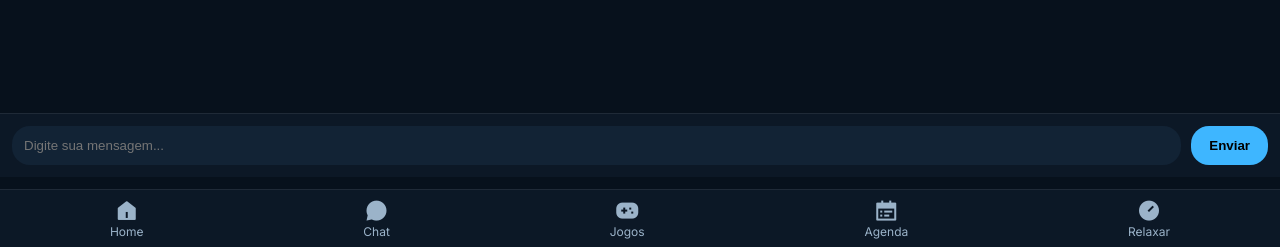
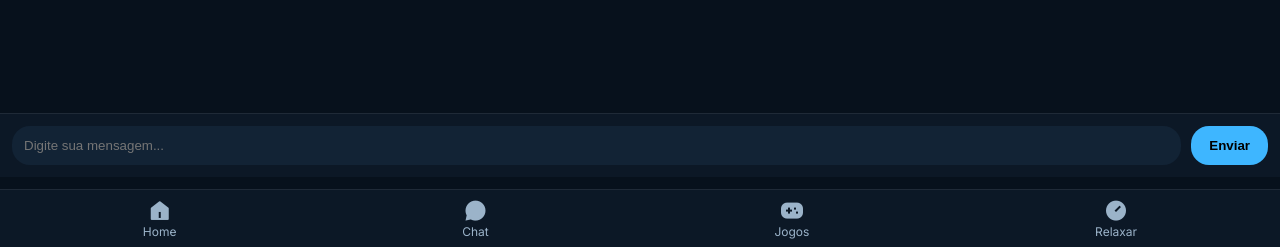
Before and after one commit to miguel02714/projetotcc, a Flask app: page /chat/1 in a window 1280 px wide. Shown: the part 553-800 px from the top of the page. Run offline with Flask 3, Linux system fonts and the light colour scheme; a user stored in the database is signed in; tables that the repository leaves empty hold one stand-in row (values such as "Sample post").

Commit message:
Add files via upload

```diff
--- a/templates/calendario.html
+++ b/templates/calendario.html
@@ -443,7 +443,7 @@ h1 {
     <a href="{{ url_for('inicio') }}" class="toolbar-link"><i class="ri-home-5-fill"></i>Home</a>
     <a href="{{ url_for('chattodos') }}" class="toolbar-link"><i class="ri-chat-3-fill"></i>Chat</a>
     <a href="{{ url_for('quizboost') }}" class="toolbar-link"><i class="ri-gamepad-fill"></i>Quiz</a>
-    <a href="{{ url_for('calendario') }}" class="toolbar-link active"><i class="ri-calendar-todo-fill"></i>Agenda</a>
+
     <a href="{{ url_for('relaxar') }}" class="toolbar-link"><i class="ri-timer-2-fill"></i>Relaxar</a>
 </nav>
 </footer>
--- a/templates/chat.html
+++ b/templates/chat.html
@@ -208,10 +208,7 @@ body {
         <span>Jogos</span>
     </a>
 
-    <a href="{{ url_for('calendario') }}" class="toolbar-link" aria-label="Agenda">
-        <i class="ri-calendar-todo-fill"></i>
-        <span>Agenda</span>
-    </a>
+
 
     <a href="{{ url_for('relaxar') }}" class="toolbar-link" aria-label="Relaxar">
         <i class="ri-timer-2-fill"></i>
--- a/templates/chatsearch.html
+++ b/templates/chatsearch.html
@@ -204,10 +204,7 @@
         <span>Jogos</span>
     </a>
 
-    <a href="{{ url_for('calendario') }}" class="toolbar-link" aria-label="Agenda">
-        <i class="ri-calendar-todo-fill"></i>
-        <span>Agenda</span>
-    </a>
+
 
     <a href="{{ url_for('relaxar') }}" class="toolbar-link" aria-label="Relaxar">
         <i class="ri-timer-2-fill"></i>
--- a/templates/editar_perfil.html
+++ b/templates/editar_perfil.html
@@ -330,10 +330,7 @@
         <span>Jogos</span>
     </a>
 
-    <a href="{{ url_for('calendario') }}" class="toolbar-link" aria-label="Agenda">
-        <i class="ri-calendar-todo-fill"></i>
-        <span>Agenda</span>
-    </a>
+
 
     <a href="{{ url_for('relaxar') }}" class="toolbar-link" aria-label="Relaxar">
         <i class="ri-timer-2-fill"></i>
--- a/templates/index.html
+++ b/templates/index.html
@@ -304,10 +304,7 @@ main {
       <i class="ri-gamepad-fill"></i>
       <span>Quiz</span>
     </a>
-    <a href="{{ url_for('calendario') }}" class="toolbar-link">
-      <i class="ri-calendar-todo-fill"></i>
-      <span>Agenda</span>
-    </a>
+
     <a href="{{ url_for('relaxar') }}" class="toolbar-link">
       <i class="ri-timer-2-fill"></i>
       <span>Timer</span>
--- a/templates/link6.html
+++ b/templates/link6.html
@@ -377,10 +377,7 @@
         <span>Jogos</span>
     </a>
 
-    <a href="{{ url_for('calendario') }}" class="toolbar-link" aria-label="Agenda">
-        <i class="ri-calendar-todo-fill"></i>
-        <span>Agenda</span>
-    </a>
+
 
     <a href="{{ url_for('relaxar') }}" class="toolbar-link" aria-label="Relaxar">
         <i class="ri-timer-2-fill"></i>
--- a/templates/link8.html
+++ b/templates/link8.html
@@ -411,10 +411,7 @@
         <span>Jogos</span>
     </a>
 
-    <a href="{{ url_for('calendario') }}" class="toolbar-link" aria-label="Agenda">
-        <i class="ri-calendar-todo-fill"></i>
-        <span>Agenda</span>
-    </a>
+
 
     <a href="{{ url_for('relaxar') }}" class="toolbar-link" aria-label="Relaxar">
         <i class="ri-timer-2-fill"></i>
```
